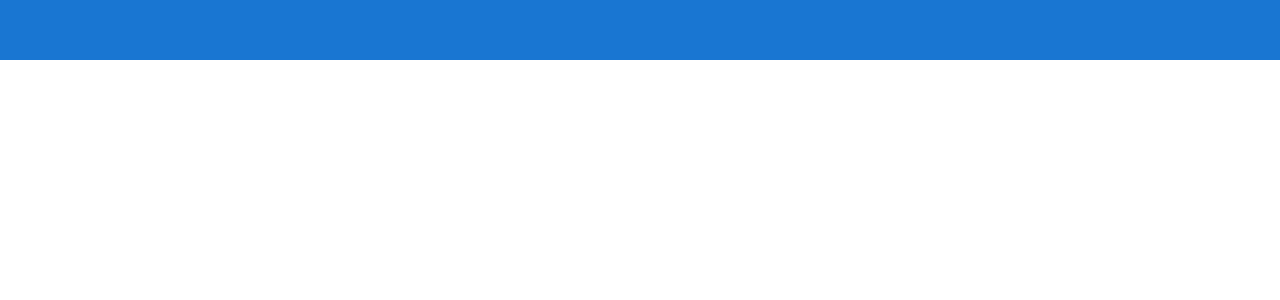
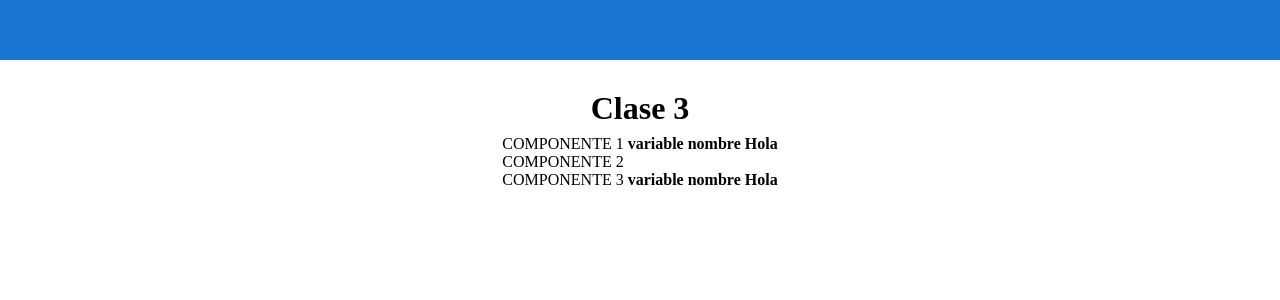
Before and after one commit to sole-arguello/proyectoDeClases, an Angular app in the folder clase3/proyectoClase3/: page / in a window 1280 px wide. Shown: the top 300 px of the page. Built offline with nearby package versions, Linux system fonts and the light colour scheme.

Commit message:
del 1 envio al 3 pasando por el 2 info, con property binding

```diff
--- a/clase3/proyectoClase3/src/app/app.component.html
+++ b/clase3/proyectoClase3/src/app/app.component.html
@@ -6,7 +6,8 @@
 
 <div class="content" role="main">
 
-
+<h1>Clase 3</h1>
+<app-component1></app-component1>
 
 </div>
 
--- a/clase3/proyectoClase3/src/app/app.module.ts
+++ b/clase3/proyectoClase3/src/app/app.module.ts
@@ -4,11 +4,15 @@ import { BrowserModule } from '@angular/platform-browser';
 import { AppRoutingModule } from './app-routing.module';
 import { AppComponent } from './app.component';
 import { Component1Component } from './component1/component1.component';
+import { Component2Component } from './component2/component2.component';
+import { Component3Component } from './component3/component3.component';
 
 @NgModule({
   declarations: [
     AppComponent,
-    Component1Component
+    Component1Component,
+    Component2Component,
+    Component3Component
   ],
   imports: [
     BrowserModule,
--- a/clase3/proyectoClase3/src/app/component1/component1.component.html
+++ b/clase3/proyectoClase3/src/app/component1/component1.component.html
@@ -1 +1,5 @@
-<p>component1 works!</p>
+<div>
+    COMPONENTE 1
+    <b>variable nombre {{nombre}}</b>
+<app-component2 [nombre]="nombre"></app-component2>
+</div>
--- a/clase3/proyectoClase3/src/app/component1/component1.component.ts
+++ b/clase3/proyectoClase3/src/app/component1/component1.component.ts
@@ -6,5 +6,5 @@ import { Component } from '@angular/core';
   styleUrls: ['./component1.component.css']
 })
 export class Component1Component {
-
+  nombre: string = 'Hola'
 }
--- /dev/null
+++ b/clase3/proyectoClase3/src/app/component2/component2.component.html
@@ -0,0 +1,4 @@
+<div>
+    COMPONENTE 2
+<app-component3 [nombre]="nombre"></app-component3>
+</div>
--- /dev/null
+++ b/clase3/proyectoClase3/src/app/component2/component2.component.ts
@@ -0,0 +1,13 @@
+import { Component, Input } from '@angular/core';
+
+@Component({
+  selector: 'app-component2',
+  templateUrl: './component2.component.html',
+  styleUrls: ['./component2.component.css']
+})
+export class Component2Component {
+
+  @Input()
+  nombre: string = ''
+
+}
--- /dev/null
+++ b/clase3/proyectoClase3/src/app/component3/component3.component.html
@@ -0,0 +1,4 @@
+<div>
+    COMPONENTE 3
+    <b>variable nombre {{nombre}}</b>
+</div>
--- /dev/null
+++ b/clase3/proyectoClase3/src/app/component3/component3.component.ts
@@ -0,0 +1,11 @@
+import { Component, Input } from '@angular/core';
+
+@Component({
+  selector: 'app-component3',
+  templateUrl: './component3.component.html',
+  styleUrls: ['./component3.component.css']
+})
+export class Component3Component {
+  @Input()
+  nombre: string = ''
+}
--- a/clase3/proyectoClase3/src/index.html
+++ b/clase3/proyectoClase3/src/index.html
@@ -1,5 +1,5 @@
 <!doctype html>
-<html lang="en">
+<html lang="es">
 <head>
   <meta charset="utf-8">
   <title>ProyectoClase3</title>
```
Also changed, not shown: clase3/proyectoClase3/src/app/component2/component2.component.css (added), clase3/proyectoClase3/src/app/component3/component3.component.css (added), 2 other files (tests, documents, lock files or other folders).
